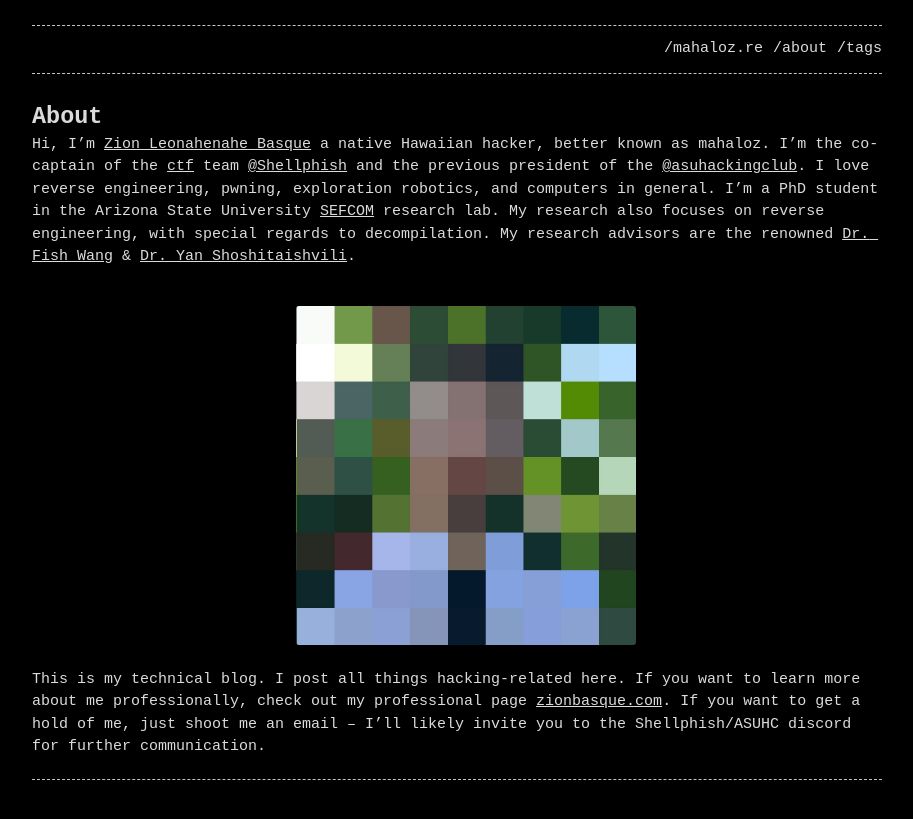
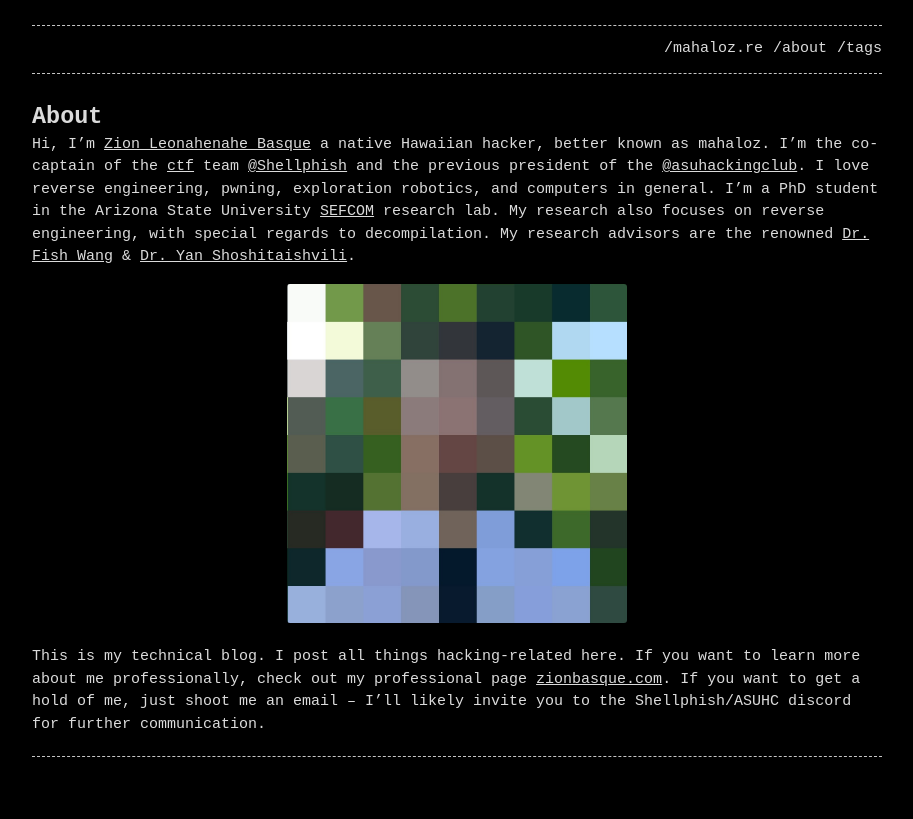
Before and after one commit to mahaloz/mahaloz.re, a Jekyll site: the page built from about.md, in a window 1280 px wide. Shown: the top 819 px of the page, without its empty margins (183-1096 px from the left). Built offline with Jekyll 4.4.1, drawn with Linux system fonts in a browser that asks for light colours.

Commit message:
Disable newlines in <p> looking like text

```diff
--- a/_sass/base.scss
+++ b/_sass/base.scss
@@ -57,7 +57,7 @@ a:hover { color: var(--background-color); background-color: var(--base-color); }
  * Layout
  */
 .container { width: $container-width;  max-width: $container-max-width;  margin-right: auto;  margin-left: auto; }
-p { word-wrap: break-word;  word-break: break-word;  white-space: pre-wrap; margin-bottom: 15px; }
+p { margin-bottom: 15px; }
 footer { color: var(--text-color);  border-top: var(--border);  margin: 20px auto 15px;  padding-top: 10px;  text-align: right; }
 header { margin-top: 25px;  margin-bottom: 10px; }
 header p { text-align: left;  margin: 0; }
```
